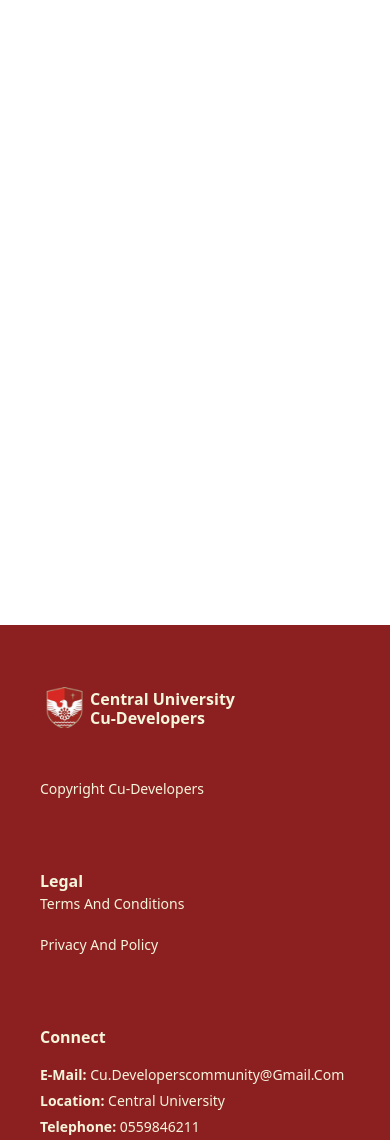
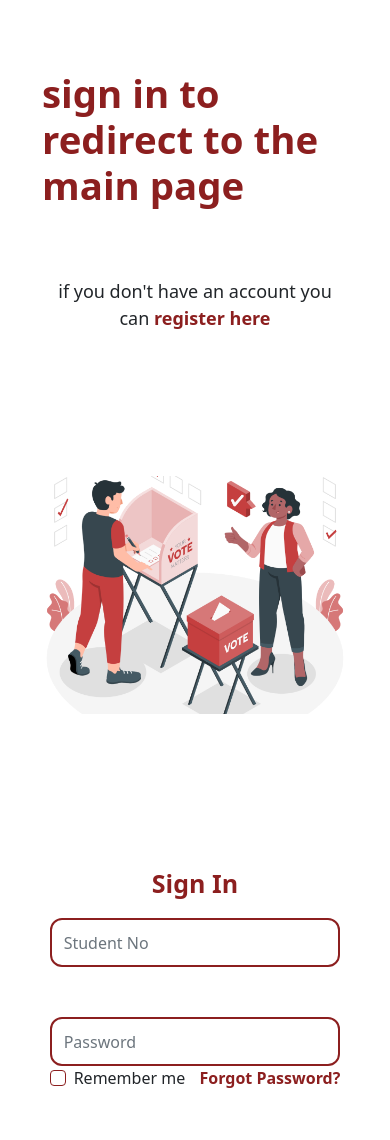
Before and after one commit to InguCell/VotingWebApp, a React (Create React App) app: page /Login in a window 390 px wide. Shown: the part 381-1521 px from the top of the page. Built offline with nearby package versions, Linux system fonts and the light colour scheme.

Commit message:
adding login page

```diff
--- a/src/App.js
+++ b/src/App.js
@@ -7,6 +7,7 @@ import Landingpage from "./components/routes/landing-page/LandingPage";
 import Register from "./components/register-page/register";
 import FAQ from "./components/FAQs/faqs";
 import { BrowserRouter, Outlet, Route, Routes} from 'react-router-dom';
+import Login from "./components/login-page/login";
 
  import Landing from  "./components/routes/landing-page/LandingPage";
 // import { BrowserRouter, Outlet, Route, Routes} from 'react-router-dom';
@@ -26,6 +27,7 @@ function App() {
   <Route path="/contact" element={ <Contact/> } />
   <Route path="/register" element={ <Register/> } />
   <Route path="/FAQ" element={ <FAQ/> } />
+  <Route path="/Login" element={ <Login/> } />
   <Route exact path="/" element={ <Landing /> }></Route>
   <Route path="/contact" element={ <Contact/> } />
 </Routes>
--- a/src/components/Navbar/Navbar.js
+++ b/src/components/Navbar/Navbar.js
@@ -8,7 +8,7 @@ export default function () {
 
 
 const buttons = {
-  login: <button className='login-button'>Login</button>,
+  login: <button className='login-button'><Link to="/login" style={{textDecoration:"none", color:"rgb(112,112,113)"}}>Login</Link></button>,
   register: <button className='register-button'><Link to="/register" style={{textDecoration:"none", color:"white"}}>Register as a voter</Link></button>
 }
 
--- a/src/components/contact-page/contact.css
+++ b/src/components/contact-page/contact.css
@@ -48,6 +48,11 @@ input[type="textarea"]{
     transition: all 0.3s;
     background-color: rgb(177, 145, 145);
     color: rgb(0, 0, 0);
+}
+#form_button:focus{
+    box-shadow: 0 0 1px rgb(140,31,31);
+    color: aliceblue;
+    background-color: rgb(56, 6, 6);
 }
 
 .form_Main_Box{
--- /dev/null
+++ b/src/components/login-page/login.css
@@ -0,0 +1,217 @@
+.login_main{
+    margin: 40px;
+}
+.login_header h1{
+    color: rgb(140,31,31);
+    font-weight: bold;
+    font-size: 3.3rem;
+    margin-top: 85px;
+    margin-bottom: 35px;
+}
+#st_group{
+    margin-bottom: 50px;
+}
+#login_group{
+    margin-bottom: 60px;
+}
+
+.pic_col{
+    display: inline-block;
+    width: 50%;
+}
+
+.pic_col p{
+    margin-top: 30px;
+    margin-bottom: 50px;
+    text-align: left;
+}
+
+.login_pic{
+    width: 96%;
+    height: 446px;
+    object-fit: contain;
+}
+
+.form_col{
+    display: inline-block;
+    width: 34%;
+    float: right;
+}
+.sign_in{
+    text-transform: capitalize;
+    font-size: 30px;
+    color: rgb(140,31,31);
+    display: none;
+    font-weight:700;
+    text-align: center;
+    margin-bottom: 20px;
+}
+
+.stNo,.login_pass,#sign_button{
+    height: 49px;
+    width: 100%;
+    border-radius: 12px;
+    border:2px solid rgb(140,31,31);
+    transition: all 0.3s;
+}
+
+#sign_button{
+    border:none;
+    background:rgb(140,31,31);
+}
+
+.forgot_pass{
+    float: right;
+    display: inline-block;
+    position: relative;
+    color: rgb(140,31,31);
+    font-weight: 600;
+    top: -26px;
+}
+.forgot_pass:hover{
+    text-decoration: underline;
+}
+#check{
+    box-shadow: none;
+    border: 1.5px solid rgb(140,31,31);
+}
+
+#check:checked{
+    background-color: rgb(140,31,31);
+    border: none;
+    box-shadow: 0 0 5px rgb(140,31,31) ;
+}
+
+#sign_button:hover{
+    transition: all 0.3s;
+    background-color: rgb(177, 145, 145);
+    color: rgb(0, 0, 0);
+}
+#sign_button:focus{
+    box-shadow: 0 0 1px rgb(140,31,31);
+    color: aliceblue;
+    background-color: rgb(56, 6, 6);
+}
+#log_reg_link{
+    text-decoration: none;
+    color: rgb(140,31,31);
+    font-weight: 600;
+}
+
+#log_reg_link:hover{
+    text-decoration: underline;
+}
+
+.login_pass:focus, .stNo:focus{
+    transition: all 0.3s;
+    border: 0 none;
+    box-shadow: 0 0 13px rgb(140,31,31);
+}
+
+@media(max-width:1024px) {
+    .form_col{
+        width: 33%;
+    }
+}
+@media(max-width:991px) {
+    .form_col{
+        width: 43%;
+    }
+}
+
+@media(max-width:768px){
+    .pic_col {
+        width: 65%;
+    }
+    .pic_col p br{
+        display: none;
+    }
+    .pic_col p{
+        text-align: center;
+        margin: 50px auto;
+        font-size: 18px;
+    }
+    .pic_col,.form_col{
+        display: block;
+        float: none;
+        margin: auto;
+    }
+    .form_col{
+        width: 50%;
+        margin: 50px auto;
+    }
+    .login_header h1{
+        font-size: 3.0rem;
+    }
+    .sign_in{
+        display: block;
+    }
+}
+
+@media(max-width:540px) {
+    .login_header h1{
+        font-size: 2.7rem;
+    }
+    .form_col{
+        width: 75%;
+    }
+    .login_pic{
+        width: 100%;
+    }
+    .pic_col {
+        width: 80%;
+    }
+    .pic_col p{
+        margin-top: 70px;
+        margin-bottom: 40px;
+    }
+}
+
+@media (max-width:440px){
+    .form_col{
+        width: 89%;
+    }
+    .pic_col {
+        width: 95%;
+    }
+    .login_header h1 {
+        font-size: 2.5rem;
+    }
+    .sign_in{
+        font-size: 25px;
+    }
+}
+
+@media(max-width:412px) {
+    .login_main {
+        margin: auto 30px;
+    }
+    .login_header h1 {
+        font-size: 2.4rem;
+    }
+    .pic_col {
+        width: 100%;
+    }
+    .form_col {
+        width: 95%;
+    }
+}
+
+@media(max-width:375px) {
+    .login_header h1 {
+        font-size: 2.3rem;
+    }
+    .form_col {
+        width: 100%;
+    }
+    .login_pic{
+        height: 360px;
+    }
+    .sign_in{
+        font-size: 21px;
+    }
+    #check,.forgot_pass{
+        font-size: 14px;
+    }
+
+}
--- /dev/null
+++ b/src/components/login-page/login.js
@@ -0,0 +1,40 @@
+import React from "react";
+import {Form, Container, Button, Nav} from "react-bootstrap";
+import { Link } from "react-router-dom";
+import "./login.css";
+import login from "./login.png";
+
+export default function Login(){
+    const Login_form=
+    <Form>
+        <h4 class="sign_in">Sign In</h4>
+        <Form.Group id="st_group">
+            <Form.Control className="stNo" type="text" placeholder="Student No"/>
+        </Form.Group>
+        <Form.Group id="login_group">
+            <Form.Control className="login_pass" type="password" placeholder="Password"/>
+            <Form.Check id="check" type="checkbox" label="Remember me"/>
+            <Nav.Link className="forgot_pass">Forgot Password?</Nav.Link>
+        </Form.Group>
+        <Form.Group >
+            <Button id="sign_button">Sign In</Button>
+        </Form.Group>
+    </Form>
+
+    return(
+        <div className="login_main">
+            <Container id="login_container">
+            <div className="login_header">
+                <h1>sign in to <br/>redirect to the main page</h1>
+            </div>
+            <div className="login_sec_row">
+                <div className="pic_col">
+                    <p>if you don't have an account <br/> you can <Link id="log_reg_link" to="/register">register here</Link> </p>
+                    <img class="login_pic" src={login}/>
+                </div>
+                <div className="form_col">{Login_form}</div>
+            </div>
+            </Container>
+        </div>
+    )
+}
--- a/src/components/register-page/register.css
+++ b/src/components/register-page/register.css
@@ -55,6 +55,11 @@
     transition: all 0.3s;
     background-color: rgb(177, 145, 145);
     color: rgb(0, 0, 0);
+}
+#sign_in_button:focus{
+    box-shadow: 0 0 1px rgb(140,31,31);
+    color: aliceblue;
+    background-color: rgb(56, 6, 6);
 }
 
 .home_form_box{
```
Also changed, not shown: src/components/login-page/login.png (added).
